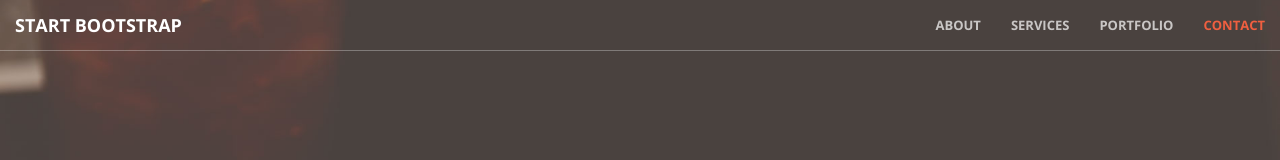
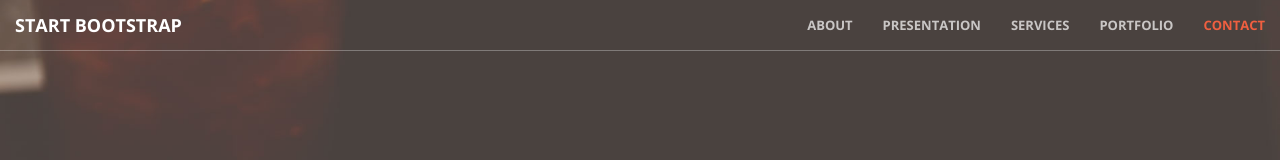
Before and after one commit to jttarleton/vouchers, a website: page index.html in a window 1280 px wide. Shown: the top 160 px of the page. Drawn offline with nearby package versions, Linux system fonts and the light colour scheme.

Commit message:
try out navbar

```diff
--- a/index.html
+++ b/index.html
@@ -51,6 +51,9 @@
                 <ul class="nav navbar-nav navbar-right">
                     <li>
                         <a class="page-scroll" href="#about">About</a>
+                    </li>
+                    <li>
+                    	<a class="page-scroll" href="#slides">Presentation</a>
                     </li>
                     <li>
                         <a class="page-scroll" href="#services">Services</a>
```
